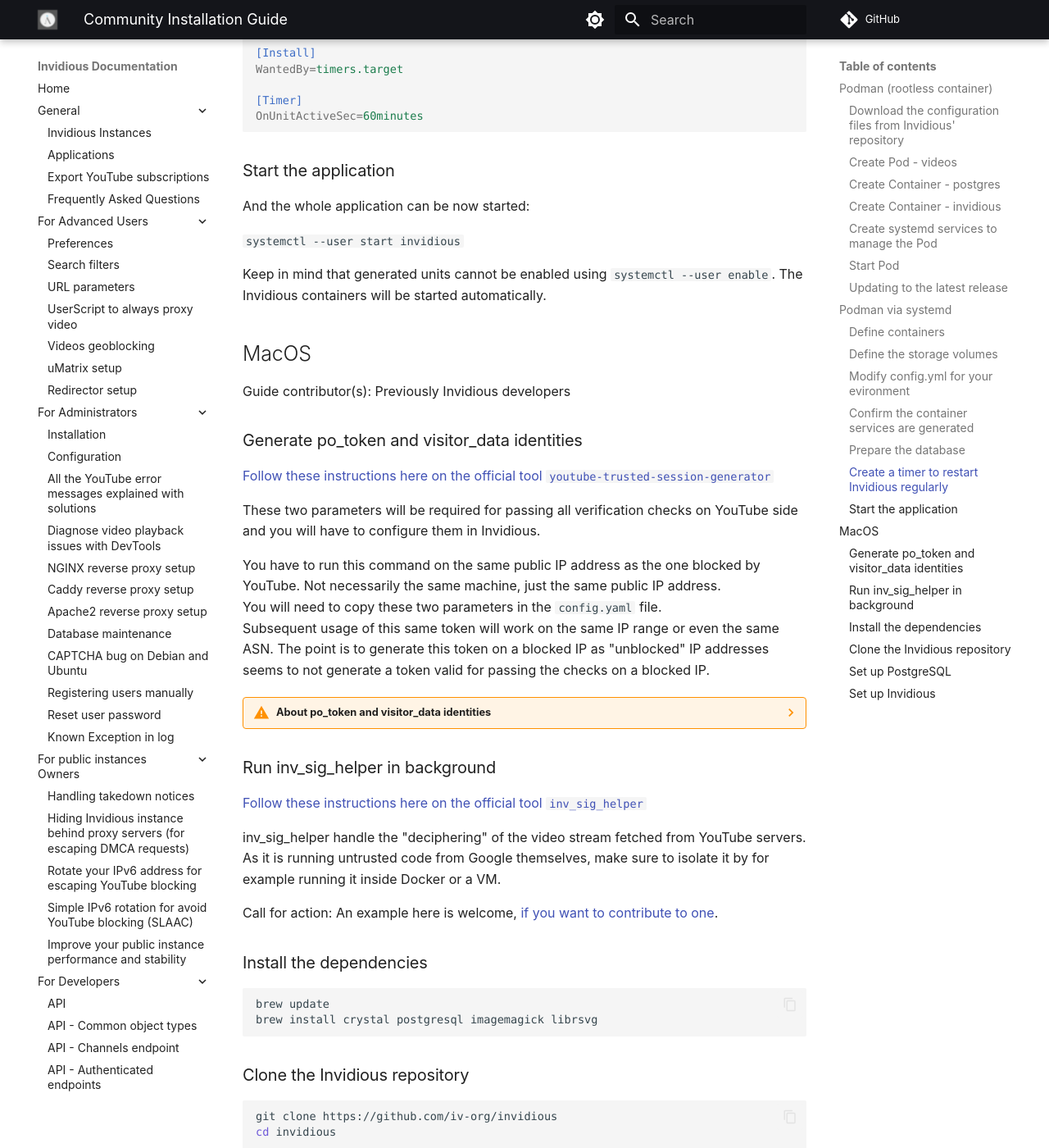
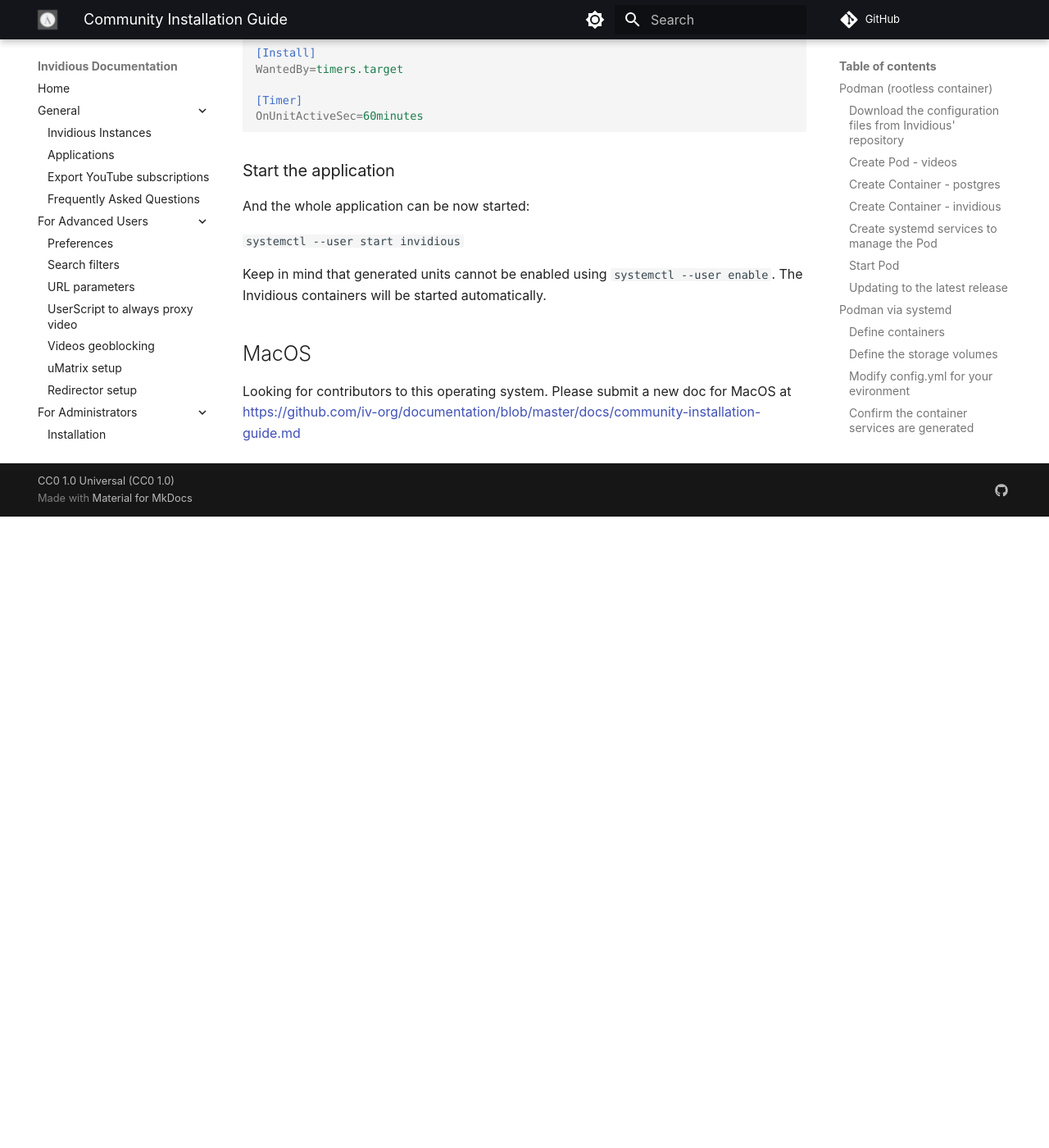
Before and after one commit to iv-org/documentation, an MkDocs documentation site: the page built from docs/community-installation-guide.md, in a window 1280 px wide and 1400 px high, scrolled down 6349 px. Shown: the whole window at 82% size. Built offline with MkDocs 1.6.1 and Material for MkDocs 9.7.7, drawn with Linux system fonts in a browser that asks for light colours; comment, search, counter and statistics services are not loaded; after the commit the page ends 6979 px from its top, so only the background shows below that; some of the changed text lies outside the part shown.

Commit message:
doc: remove macos and ask people to submit docs

````diff
--- a/docs/community-installation-guide.md
+++ b/docs/community-installation-guide.md
@@ -296,77 +296,4 @@
 
 ## MacOS
 
-Guide contributor(s): Previously Invidious developers
-
-### Generate po_token and visitor_data identities
-
-[Follow these instructions here on the official tool `youtube-trusted-session-generator`](https://github.com/iv-org/youtube-trusted-session-generator?tab=readme-ov-file#tutorial-without-docker)
-
-These two parameters will be required for passing all verification checks on YouTube side and you will have to configure them in Invidious.
-
-You have to run this command on the same public IP address as the one blocked by YouTube. Not necessarily the same machine, just the same public IP address.
-You will need to copy these two parameters in the `config.yaml` file.
-Subsequent usage of this same token will work on the same IP range or even the same ASN. The point is to generate this token on a blocked IP as "unblocked" IP addresses seems to not generate a token valid for passing the checks on a blocked IP.
-
-??? warning "About po_token and visitor_data identities"
-
-    po_token known as Proof of Origin Token. This is an attestation token generated by a complex anti robot verification system created by Google named BotGuard/DroidGuard. It is used to confirm that the request is coming from a genuine device.
-
-    These identity tokens (po_token and visitor_data) generated in this tutorial will make your entire Invidious session more easily traceable by YouTube because it is tied to a unique identifier.
-
-    There is currently no official automatic tool to periodically change these tokens. This is working in progress but, for the time being, this is the solution the Invidious team is offering.
-
-    If you want to be less traceable, you can always script the process by changing the identities every X hour.
-
-### Run inv_sig_helper in background
-
-[Follow these instructions here on the official tool `inv_sig_helper`](https://github.com/iv-org/inv_sig_helper?tab=readme-ov-file#building-and-running-without-docker)
-
-inv_sig_helper handle the "deciphering" of the video stream fetched from YouTube servers. As it is running untrusted code from Google themselves, make sure to isolate it by for example running it inside Docker or a VM.
-
-Call for action: An example here is welcome, [if you want to contribute to one](https://github.com/iv-org/documentation/edit/master/docs/installation.md#macos).
-
-### Install the dependencies
-
-```bash
-brew update
-brew install crystal postgresql imagemagick librsvg
-```
-
-### Clone the Invidious repository
-
-```bash
-git clone https://github.com/iv-org/invidious
-cd invidious
-```
-
-### Set up PostgreSQL
-
-```bash
-brew services start postgresql
-createdb
-psql -c "CREATE ROLE kemal WITH LOGIN PASSWORD 'kemal';" # Change 'kemal' here to a stronger password, and update `password` in config/config.yml
-createdb -O kemal invidious
-psql invidious kemal < config/sql/channels.sql
-psql invidious kemal < config/sql/videos.sql
-psql invidious kemal < config/sql/channel_videos.sql
-psql invidious kemal < config/sql/users.sql
-psql invidious kemal < config/sql/session_ids.sql
-psql invidious kemal < config/sql/nonces.sql
-psql invidious kemal < config/sql/annotations.sql
-psql invidious kemal < config/sql/playlists.sql
-psql invidious kemal < config/sql/playlist_videos.sql
-```
-
-### Set up Invidious
-
-```bash
-make
-
-# Configure config/config.yml as you like
-cp config/config.example.yml config/config.yml
-
-# edit config.yaml to include po_token and visitor_data previously generated
-
-edit config/config.yaml
-```
+Looking for contributors to this operating system. Please submit a new doc for MacOS at https://github.com/iv-org/documentation/blob/master/docs/community-installation-guide.md
````
